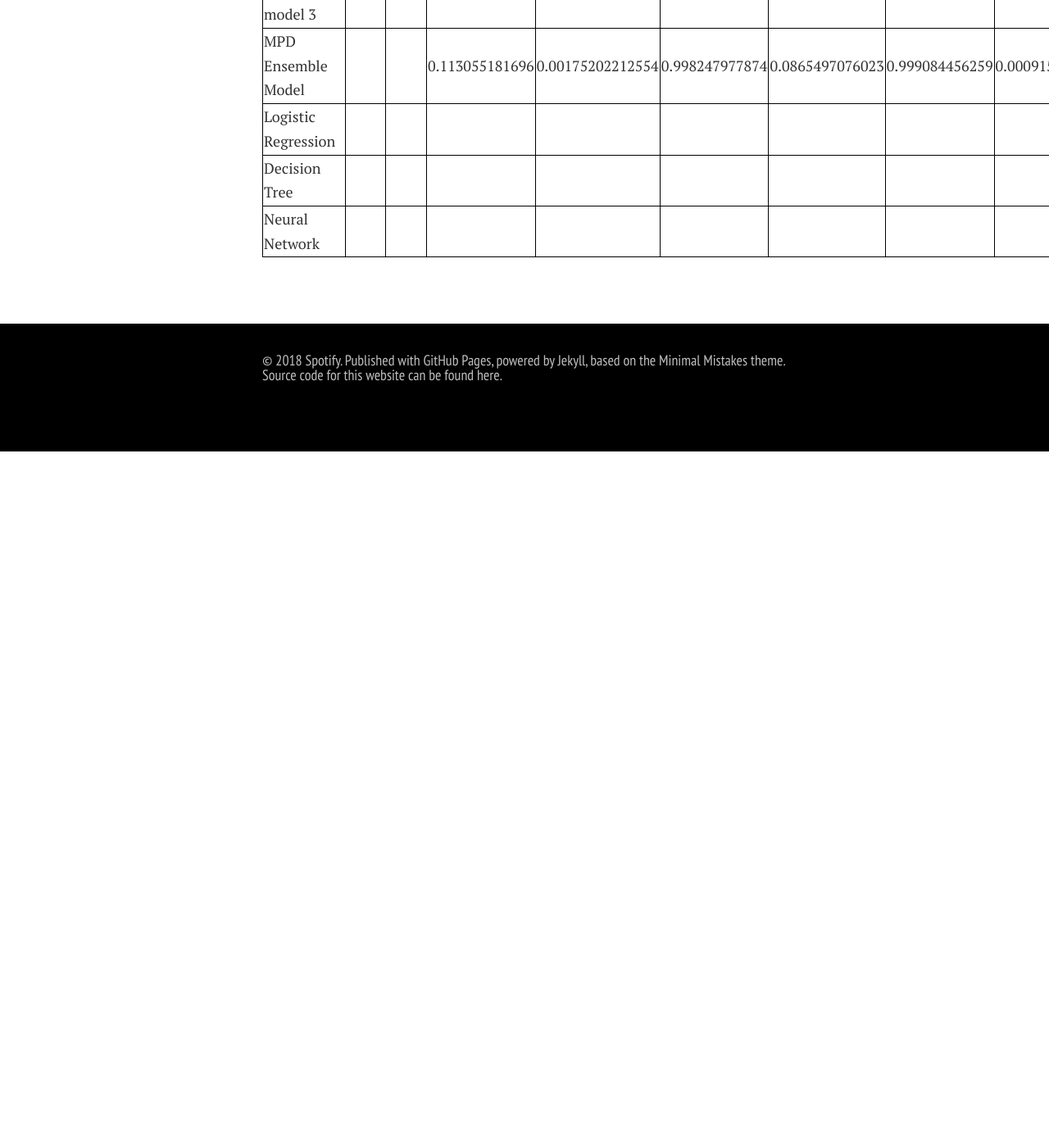
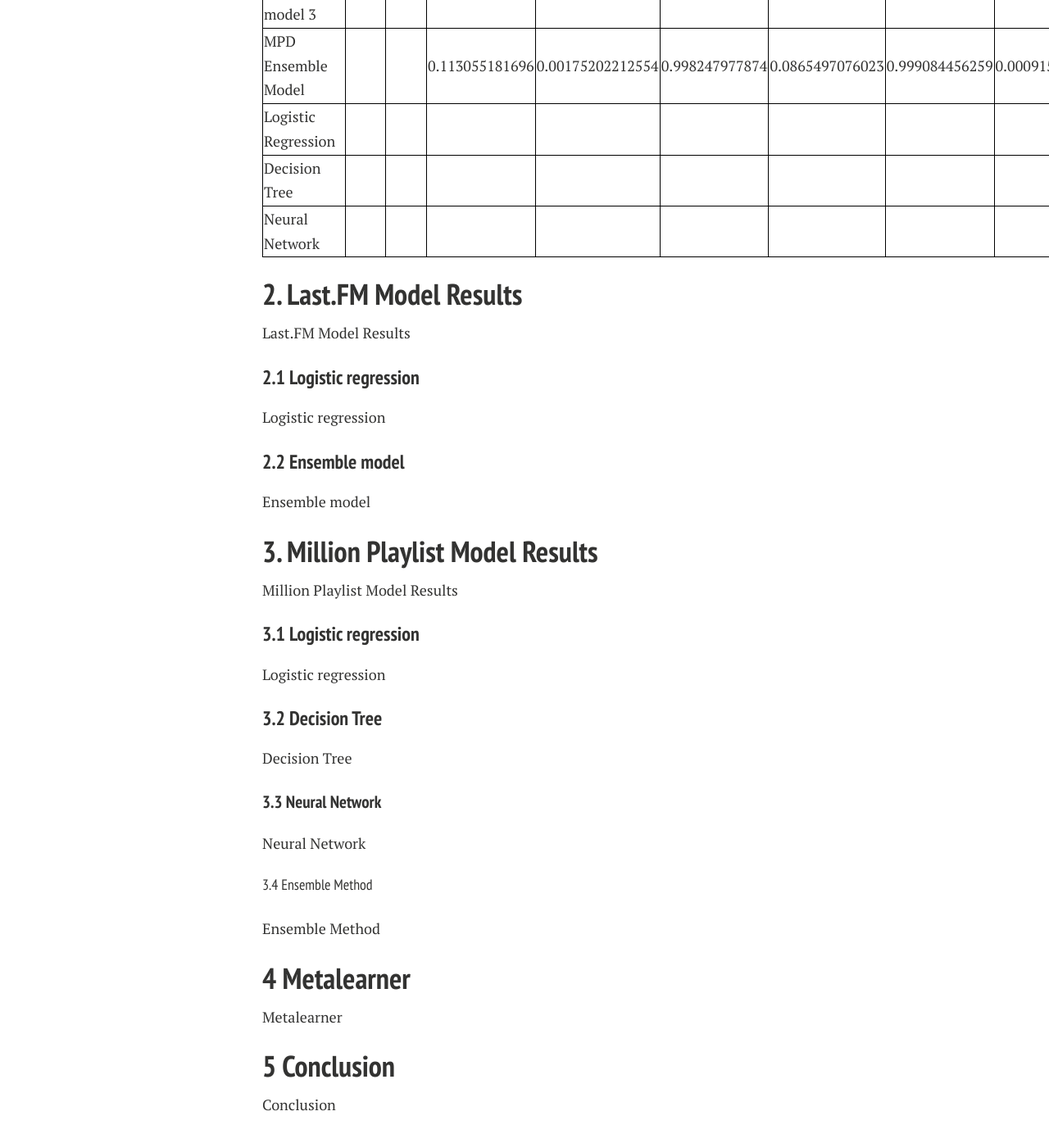
Before and after one commit to lyannaliu/lyannaliu.github.io, a Jekyll site: the page built from resultsandconclusion.md, in a window 1280 px wide and 1400 px high, scrolled down 1097 px. Shown: the top 1395 px of the window at 82% size. Built offline with Jekyll 4.4.1, drawn with Linux system fonts in a browser that asks for light colours; nearby versions of some CDN libraries; before the commit the page ends 1648 px from its top, so only the background shows below that.

Commit message:
Update resultsandconclusion.md

```diff
--- a/resultsandconclusion.md
+++ b/resultsandconclusion.md
@@ -149,3 +149,24 @@ All scores are mean values
     </tr>
   </tbody>
 </table>
+
+<h2 id="2">2. Last.FM Model Results</h2>
+Last.FM Model Results
+<h3 id="2.1">2.1 Logistic regression</h3>
+Logistic regression
+<h4 id="2.2">2.2 Ensemble model</h4>
+Ensemble model
+<h2 id="3">3. Million Playlist Model Results</h2>
+Million Playlist Model Results
+<h3 id="3.1">3.1 Logistic regression</h3>
+Logistic regression
+<h4 id="3.2">3.2 Decision Tree</h4>
+Decision Tree
+<h5 id="3.3">3.3 Neural Network</h5>
+Neural Network
+<h6 id="3.4">3.4 Ensemble Method</h6>
+Ensemble Method
+<h2 id="4">4 Metalearner</h2>
+Metalearner
+<h2 id="5">5 Conclusion</h2>
+Conclusion
```
